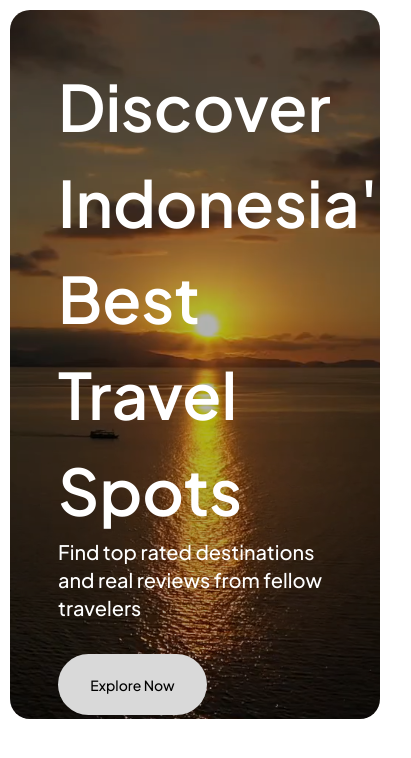
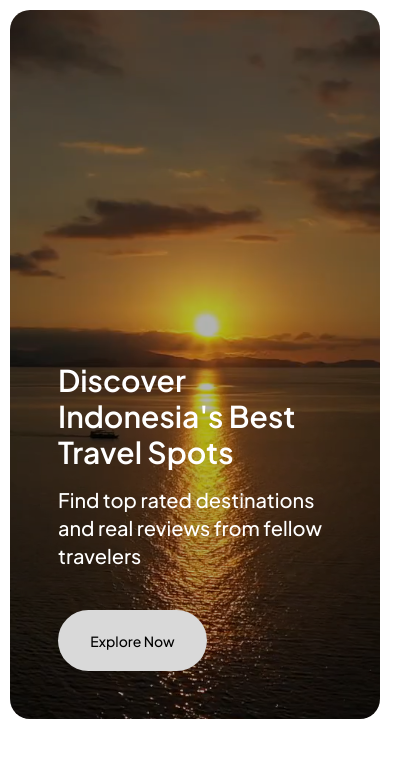
Before and after one commit to alanabyan/demo-vista, a Next.js app: page / in a window 390 px wide. Shown: the top 758 px of the page, 411 px wide, since content can reach past the window. Built offline with nearby package versions, Linux system fonts and the light colour scheme.

Commit message:
perbaikin sedikit

```diff
--- a/src/app/page.tsx
+++ b/src/app/page.tsx
@@ -6,14 +6,14 @@ export default function Home() {
       <div className="bg-[url('/assets/images/main-bg.svg')] w-full h-[709px] rounded-[20px] bg-cover bg-center px-12 flex flex-col py-12 flex-grow">
         <div className="mt-auto md:flex justify-between items-end w-full">
           <div className="text-white max-w-[805px]">
-            <h1 className="text-[64px] font-semibold">
+            <h1 className="md:text-[64px] text-3xl font-semibold">
               Discover Indonesia&apos;s Best Travel Spots
             </h1>
-            <p className="font-medium text-xl">
+            <p className="font-medium text-xl md:mt-0 mt-4">
               Find top rated destinations and real reviews from fellow travelers
             </p>
           </div>
-          <Button className="rounded-[35px] bg-[#D9D9D9] w-[149px] text-black h-[61px] md:mt-0 mt-8">
+          <Button className="rounded-[35px] bg-[#D9D9D9] w-[149px] text-black h-[61px] md:mt-0 mt-10">
             Explore Now
           </Button>
         </div>
```
